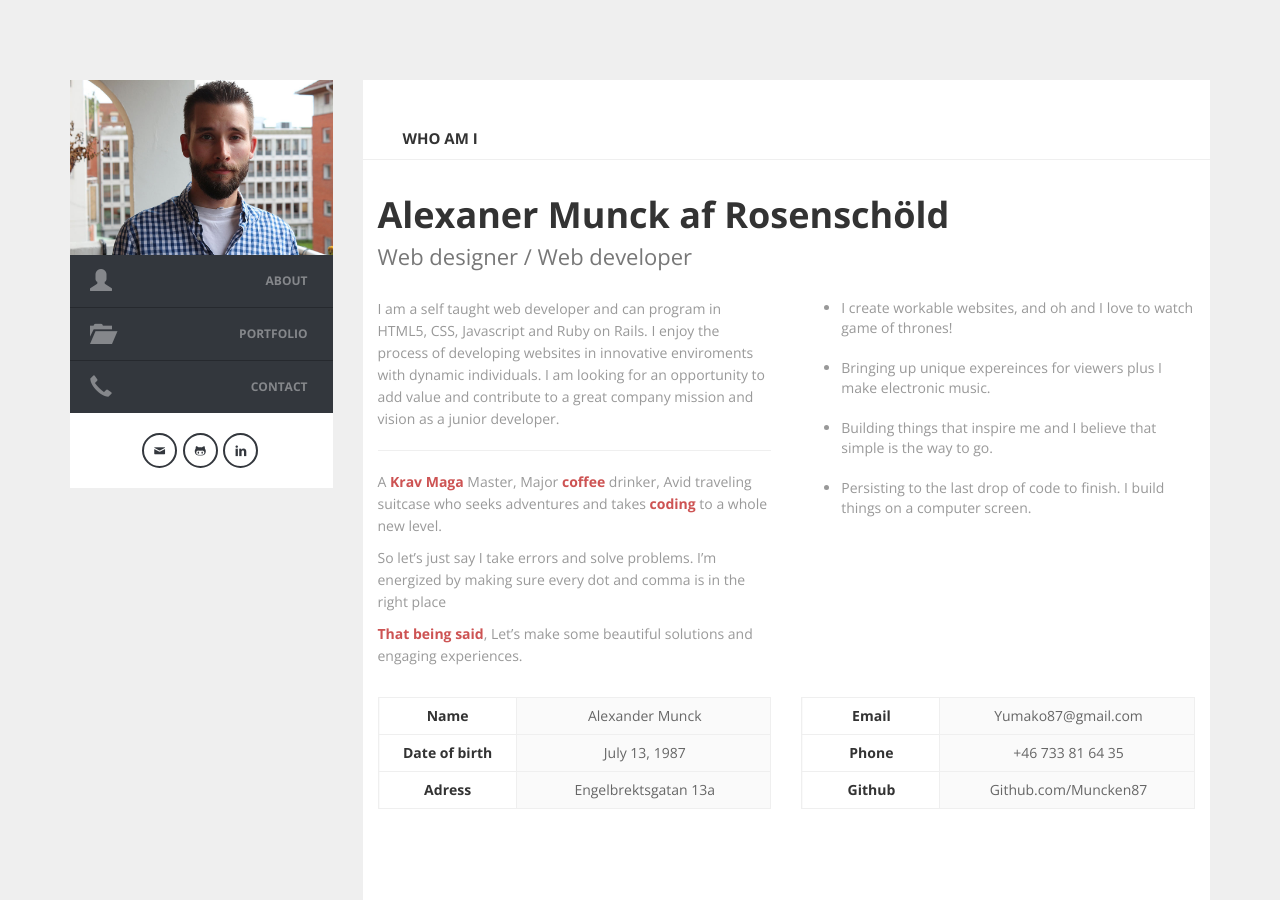
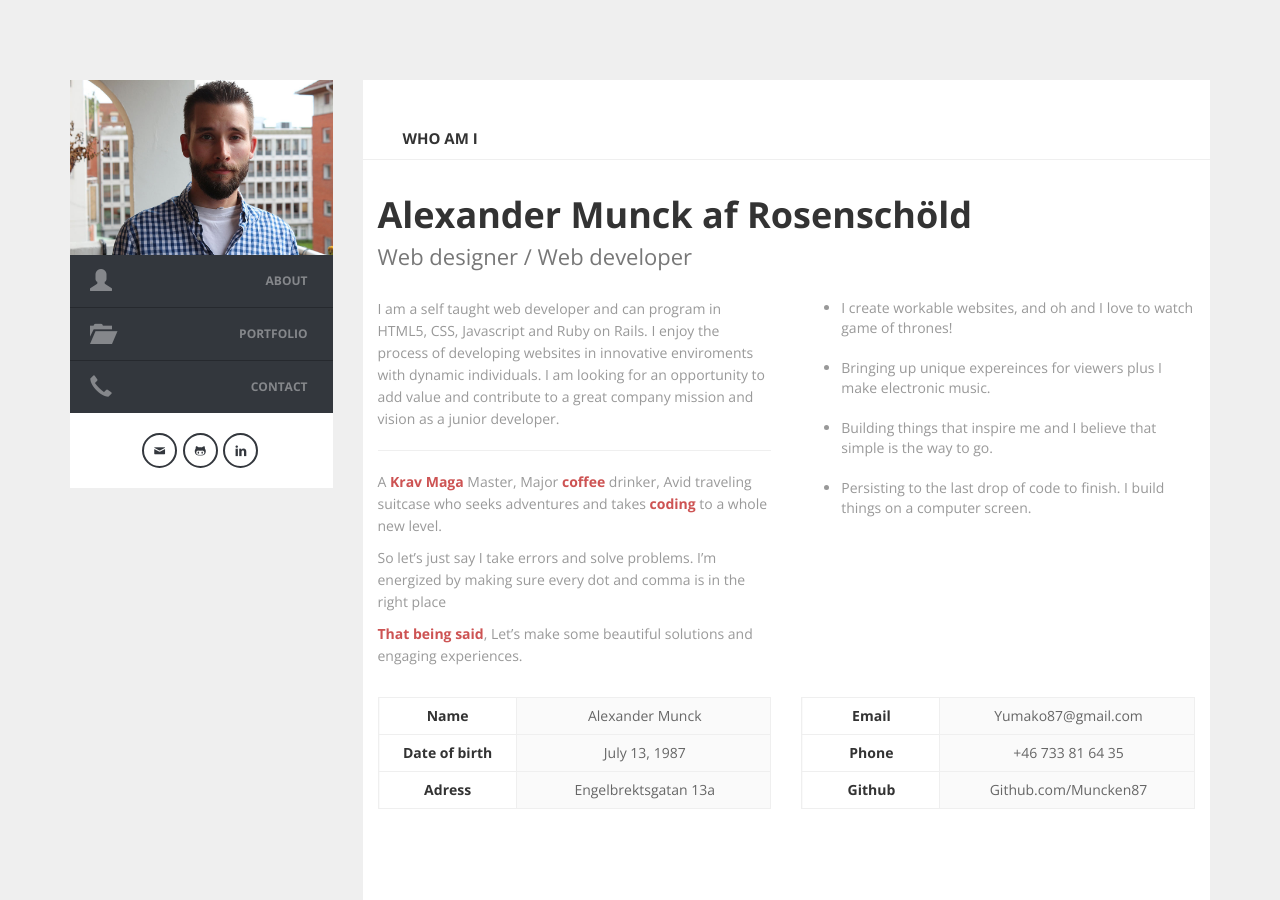
Before and after one commit to Muncken87/InteractiveCV, a Jekyll site: the page built from index.html, in a window 1280 px wide and 900 px high. Built offline with Jekyll 4.4.1, drawn with Linux system fonts in a browser that asks for light colours; nearby versions of some CDN libraries.

Commit message:
Fix typo on name

```diff
--- a/_includes/about.html
+++ b/_includes/about.html
@@ -7,7 +7,7 @@
     <div class="content">
     <section class="block">
       <div class="profile mbsmall">
-        <h1> Alexaner Munck af Rosenschöld</h1>
+        <h1> Alexander Munck af Rosenschöld</h1>
         <h3> Web designer / Web developer </h3>
       </div>
       <div class="row">
```
